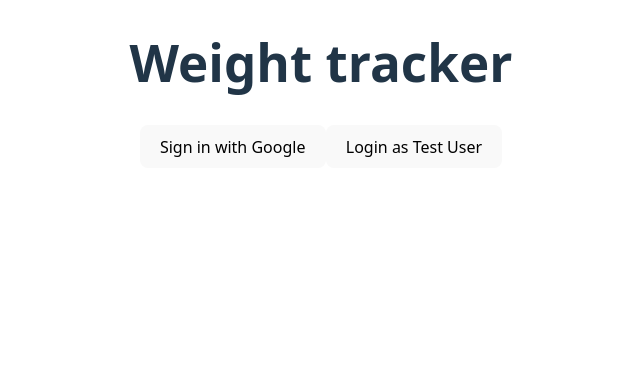
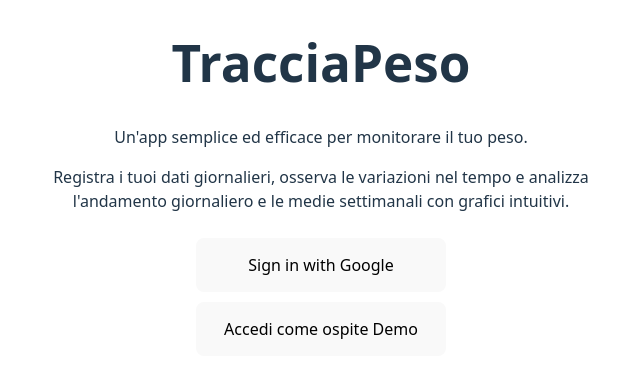
Before and after one commit to tyVespA/TracciaPeso, a React (Vite) app: page / in a window 1280 px wide. Shown: the top 378 px of the page, without its empty margins (319-959 px from the left). Built offline with nearby package versions, Linux system fonts and the light colour scheme; no server answers.

Commit message:
create and style logged out screen

```diff
--- a/src/App.module.css
+++ b/src/App.module.css
@@ -6,6 +6,27 @@
   margin-inline: auto;
   text-align: center;
   margin-bottom: 50px;
+}
+
+.signInScreen p {
+  max-width: 600px;
+  margin-inline: auto;
+}
+
+.signInScreen p:last-of-type {
+  margin-bottom: 25px;
+}
+
+.loginBtns {
+  display: flex;
+  flex-direction: column;
+  gap: 10px;
+  align-items: center;
+}
+
+.loginBtns button {
+  width: 250px;
+  padding-block: 15px;
 }
 
 .weightsListButton {
--- a/src/App.tsx
+++ b/src/App.tsx
@@ -84,7 +84,7 @@ function App() {
   return (
     <div className={styles.page}>
       <main className={styles.main}>
-        <h1>Weight tracker</h1>
+        <h1>TracciaPeso</h1>
         {user ? (
           <div>
             <UserPreview user={user} setUser={setUser} />
@@ -119,9 +119,17 @@ function App() {
             </div>
           </div>
         ) : (
-          <div>
-            <GoogleLogin onLoginSuccess={handleLoginSuccess} />
-            <button onClick={handleTestLogin}>Login as Test User</button>
+          <div className={styles.signInScreen}>
+            <p>Un'app semplice ed efficace per monitorare il tuo peso.</p>
+            <p>
+              Registra i tuoi dati giornalieri, osserva le variazioni nel tempo
+              e analizza l'andamento giornaliero e le medie settimanali con
+              grafici intuitivi.
+            </p>
+            <div className={styles.loginBtns}>
+              <GoogleLogin onLoginSuccess={handleLoginSuccess} />
+              <button onClick={handleTestLogin}>Accedi come ospite Demo</button>
+            </div>
           </div>
         )}
       </main>
```
